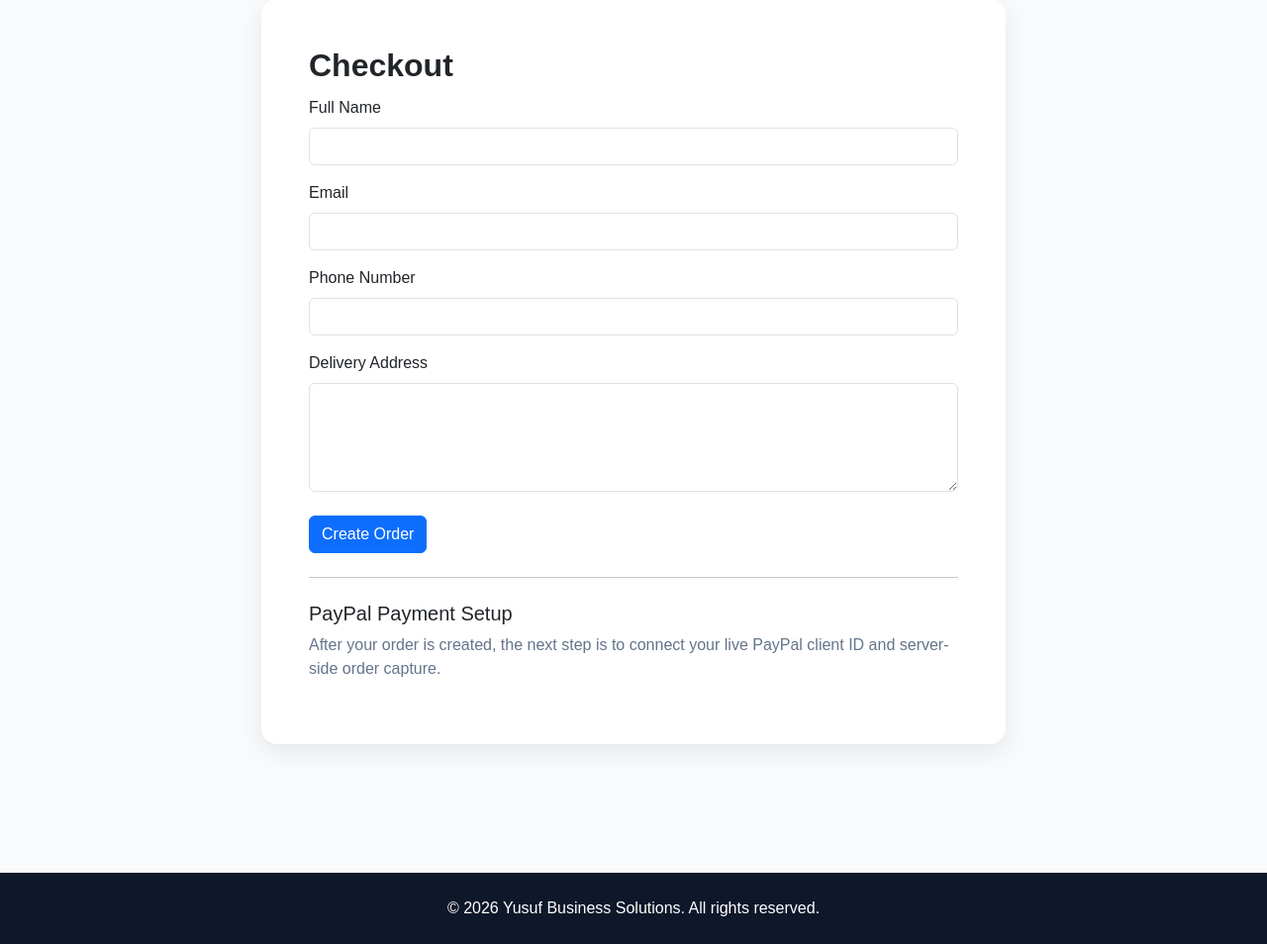
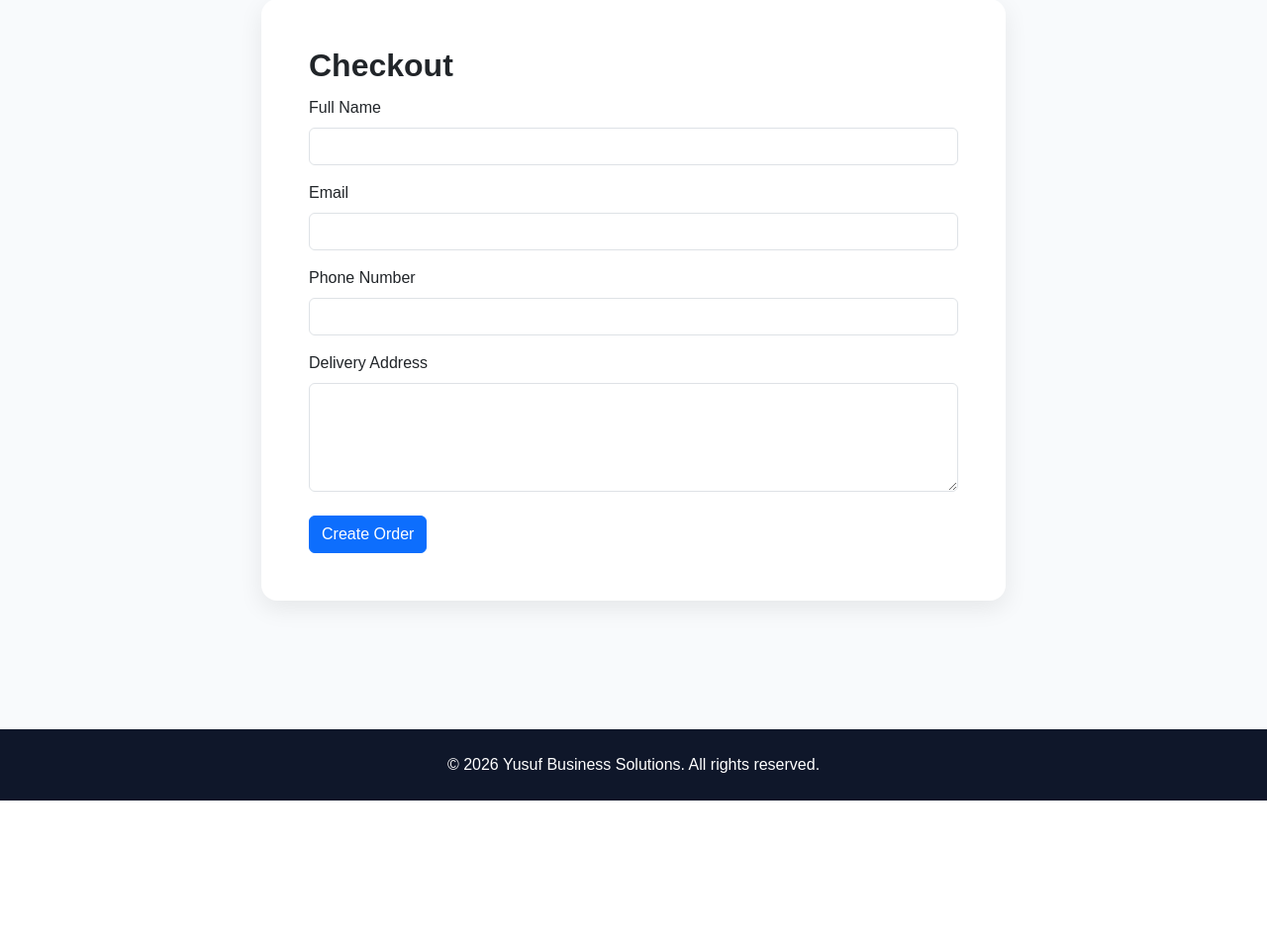
Before and after one commit to shaw545/django-business-website, a Django app: page /cart/checkout/ in a window 1280 px wide. Shown: the part 127-1081 px from the top of the page at 99% size. After the commit the page ends 936 px from the top, so only its background shows below. Run offline with Django 5.2, Linux system fonts and the light colour scheme; a user stored in the database is signed in; data comes from the database, SQL or seed files in the repository; both versions use the stored data as it was after the commit.

Commit message:
Removed PayPal section from checkout

```diff
--- a/website/templates/cart_checkout.html
+++ b/website/templates/cart_checkout.html
@@ -14,7 +14,12 @@
                     <div class="alert alert-success">
                         Your order has been submitted successfully.
                     </div>
-                    {% endif %}
+
+                    <div class="mt-4">
+                        <a href="{% url 'products' %}" class="btn btn-primary me-2">Continue Shopping</a>
+                        <a href="{% url 'home' %}" class="btn btn-outline-secondary">Back Home</a>
+                    </div>
+                    {% else %}
 
                     {% if cart_items %}
                         <h5 class="mb-3">Order Summary</h5>
@@ -30,7 +35,6 @@
                         <h4 class="mb-4">Grand Total: {{ grand_total }}</h4>
                     {% endif %}
 
-                    {% if not success %}
                     <form method="POST">
                         {% csrf_token %}
 
@@ -56,28 +60,11 @@
 
                         <button type="submit" class="btn btn-primary">Create Order</button>
                     </form>
+
                     {% endif %}
-
-                    <hr class="my-4">
-
-                    <h5>PayPal Payment Setup</h5>
-                    <p class="muted-text">
-                        After your order is created, the next step is to connect your live PayPal client ID and server-side order capture.
-                    </p>
-
-                    <div id="paypal-button-container"></div>
                 </div>
             </div>
         </div>
     </div>
 </div>
-
-{% if paypal_client_id %}
-<script src="https://www.paypal.com/sdk/js?client-id={{ paypal_client_id }}&currency=USD"></script>
-<script>
-  if (window.paypal) {
-    paypal.Buttons().render('#paypal-button-container');
-  }
-</script>
-{% endif %}
 {% endblock %}
```
Also changed, not shown: db.sqlite3, media/products/Apple_Laptop_9xYLtmC.jpg (added).
